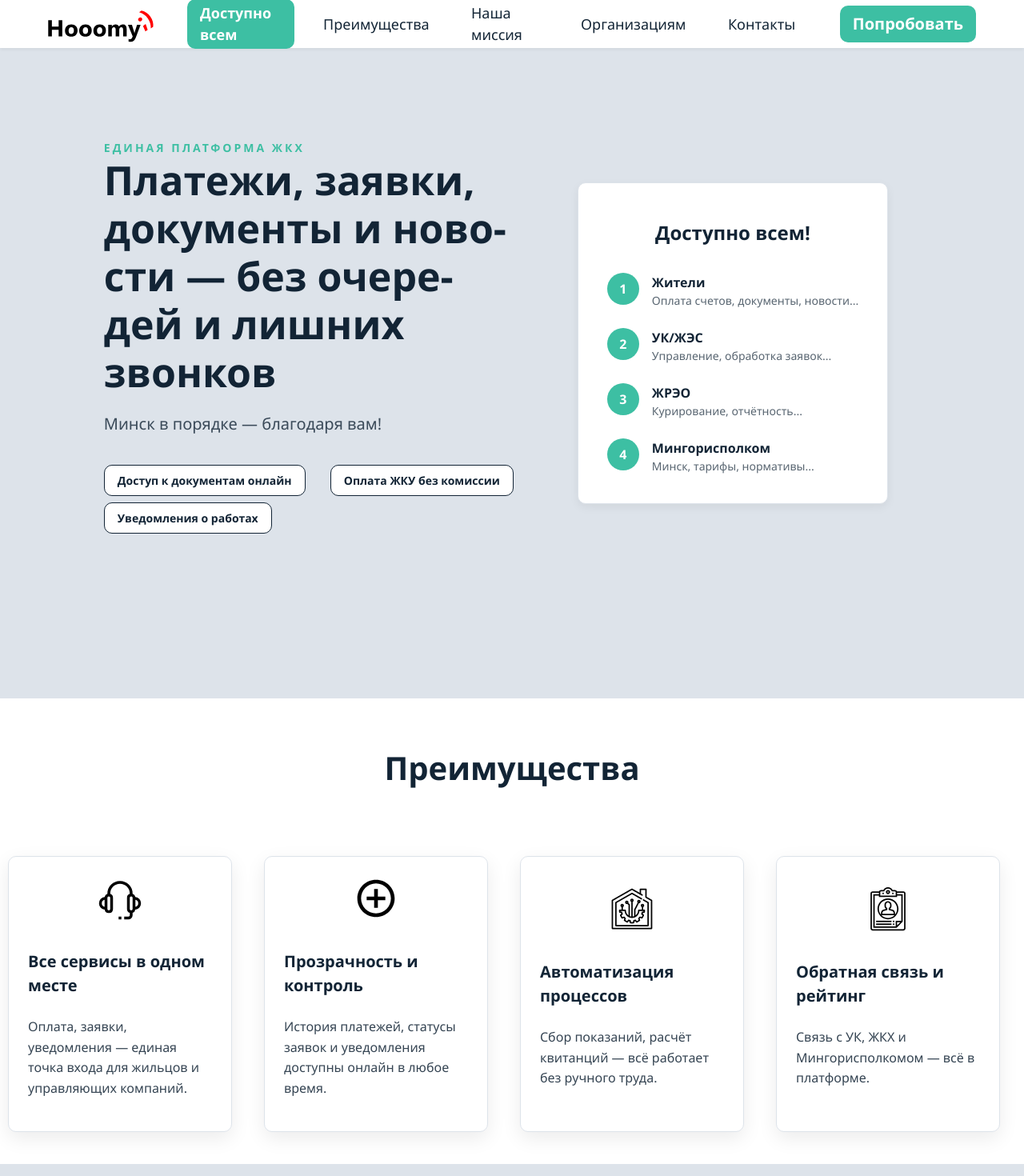
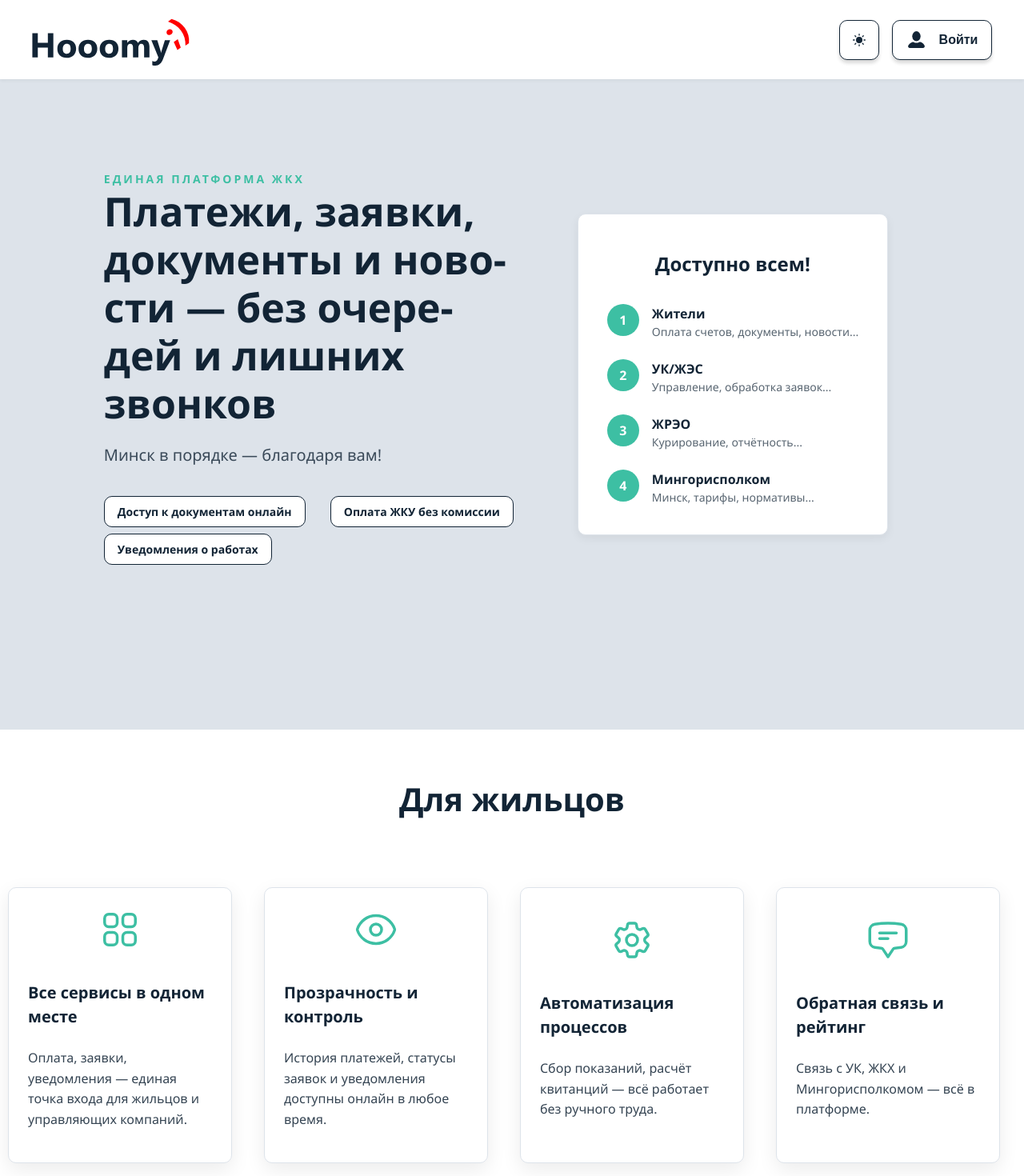
Before and after one commit to HooomyDev/Hooomy.Front, a React (Create React App) app: page / in a window 1280 px wide. Shown: the top 1470 px of the page at 80% size. Built offline with nearby package versions, Linux system fonts and the light colour scheme.

Commit message:
Black theme for landing

```diff
--- a/src/components/ContactForm/ContactForm.module.css
+++ b/src/components/ContactForm/ContactForm.module.css
@@ -11,6 +11,7 @@
   font-size: var(--font-size-xl);
   margin-top: var(--spacing-md);
   margin-bottom: var(--spacing-xxl);
+  background-color: var(--main-color);
 }
 
 .title {
--- a/src/components/ContactInfo/ContactInfo.module.css
+++ b/src/components/ContactInfo/ContactInfo.module.css
@@ -11,6 +11,7 @@
   transition: transform 0.5s ease;
   user-select: text;
   font-size: var(--font-size-lg);
+  background-color: var(--main-color);
 }
 
 .container:hover {
--- a/src/components/Contacts/Contacts.module.css
+++ b/src/components/Contacts/Contacts.module.css
@@ -3,7 +3,6 @@
   display: flex;
   align-items: center;
   justify-content: center;
-  background-color: var(--main-color);
 }
 
 .container {
@@ -11,7 +10,6 @@
   flex-direction: column;
   justify-content: center;
   align-items: center;
-  background-color: var(--main-color);
   padding: var(--spacing-xl);
   line-height: 1.6;
   color: var(--font-color);
--- a/src/components/FeatureCard/FeatureCard.jsx
+++ b/src/components/FeatureCard/FeatureCard.jsx
@@ -4,7 +4,7 @@ import styles from "./FeatureCard.module.css";
 export default function FeatureCard({ icon, title, description }) {
   return (
     <div className={styles.card}>
-      <img src={icon} alt={title} className={styles.icon} />
+      <div className={styles.icon}>{icon}</div>
       <h3 className={styles.title}>{title}</h3>
       <p className={styles.description}>{description}</p>
     </div>
--- a/src/components/FeatureCard/FeatureCard.module.css
+++ b/src/components/FeatureCard/FeatureCard.module.css
@@ -3,7 +3,7 @@
   flex-direction: column;
   justify-content: center;
   align-items: center;
-  background-color: white;
+  background-color: var(--main-color);
   border-radius: var(--border-radius);
   padding: var(--spacing-xl);
   box-shadow: 0 8px 24px rgba(0, 0, 0, 0.08);
@@ -23,6 +23,7 @@
   width: 56px;
   height: 56px;
   margin-bottom: var(--spacing-md);
+  color: var(--element-color);
 }
 
 .title {
--- a/src/components/Features/Features.jsx
+++ b/src/components/Features/Features.jsx
@@ -7,7 +7,7 @@ import { items } from "./items";
 export default function Features({ id }) {
   return (
     <section id={id} className={styles.wrapper}>
-      <h2 className={styles.heading}>Преимущества</h2>
+      <h2 className={styles.heading}>Для жильцов</h2>
       <FeaturesGrid>
         {items.map((item, index) => (
           <FeatureCard
--- a/src/components/Features/items.js
+++ b/src/components/Features/items.js
@@ -1,26 +1,28 @@
-import iconServices from "../../assets/service.svg"
-import iconTransparency from "../../assets/control.svg"
-import iconAutomation from "../../assets/automation.svg"
-import iconFeedback from "../../assets/feedback.svg"
+import {
+  Squares2X2Icon,
+  EyeIcon,
+  Cog6ToothIcon,
+  ChatBubbleBottomCenterTextIcon,
+} from "@heroicons/react/24/outline";
 
 export const items = [
   {
-      icon: iconServices,
+    icon: <Squares2X2Icon className="icon" />,
     title: "Все сервисы в одном месте",
     description: "Оплата, заявки, уведомления — единая точка входа для жильцов и управляющих компаний.",
   },
   {
-      icon: iconTransparency,
+    icon: <EyeIcon className="icon" />,
     title: "Прозрачность и контроль",
     description: "История платежей, статусы заявок и уведомления доступны онлайн в любое время.",
   },
   {
-      icon: iconAutomation,
+    icon: <Cog6ToothIcon className="icon" />,
     title: "Автоматизация процессов",
     description: "Сбор показаний, расчёт квитанций — всё работает без ручного труда.",
   },
   {
-      icon: iconFeedback,
+    icon: <ChatBubbleBottomCenterTextIcon className="icon" />,
     title: "Обратная связь и рейтинг",
     description: "Связь с УК, ЖКХ и Мингорисполкомом — всё в платформе.",
   },
--- a/src/components/ForOrganizations/ForOrganizations.module.css
+++ b/src/components/ForOrganizations/ForOrganizations.module.css
@@ -1,6 +1,5 @@
 .wrapper {
   padding: 0 0 50px 0;
-  background-color: var(--main-color);
   text-align: center;
   width: 100%;
 }
@@ -48,8 +47,8 @@
 
 .active {
   background: var(--element-color);
-  color: white;
-  border-color: var(--accent-color);
+  color: var(--font-color);
+  border-color: transparent;
 }
 
 .card {
@@ -79,7 +78,7 @@
 .icon {
   width: 100px;
   height: 100px;
-  color: var(--accent-color);
+  color: var(--element-color);
   margin-right: var(--spacing-lg);
 }
 
@@ -92,6 +91,7 @@
 
 .description {
   font-size: var(--font-size-xl);
+  color: var(--font-color);
   opacity: 0.85;
 }
 
@@ -99,6 +99,7 @@
   opacity: 0;
   transform: translateX(40px);
 }
+
 .slideEnterActive {
   opacity: 1;
   transform: translateX(0);
@@ -109,6 +110,7 @@
   opacity: 1;
   transform: translateX(0);
 }
+
 .slideExitActive {
   opacity: 0;
   transform: translateX(-40px);
--- a/src/components/LandingHeader/LandingHeader.jsx
+++ /dev/null
@@ -1,32 +0,0 @@
-import React from "react";
-import Navbar from "../Navbar/Navbar";
-import styles from "./LandingHeader.module.css";
-import logo from "../../assets/logo.svg";
-import { Link } from "react-router-dom";
-
-export default function LandingHeader() {
-  const scrollToTop = () => {
-    window.scrollTo({
-      top: 0,
-      behavior: "smooth",
-    });
-  };
-
-  return (
-    <header className={styles.header}>
-      <div
-        className={styles.logo}
-        onClick={scrollToTop}
-        style={{ cursor: "pointer" }}
-      >
-        <img src={logo} alt="logo" />
-      </div>
-
-      <Navbar />
-
-      <Link to="/register" className={styles.tryButton}>
-        Попробовать
-      </Link>
-    </header>
-  );
-}
--- a/src/components/LandingHeader/LandingHeader.module.css
+++ /dev/null
@@ -1,52 +0,0 @@
-.header {
-  position: sticky;
-  height: 60px;
-  top: 0;
-  background-color: var(--main-color);
-  display: flex;
-  justify-content: space-between;
-  align-items: center;
-  padding: var(--spacing-md) var(--spacing-xxl);
-  box-shadow: 0 2px 4px rgba(0, 0, 0, 0.05);
-  z-index: 1000;
-}
-
-  .logo {
-    display: flex;
-    align-items: center;
-    margin: var(--spacing-lg);
-  }
-
-  .logo img {
-    height: 45px;
-  }
-
-  .logo:hover {
-    transition:
-     background-color 0.1s ease,
-     transform 0.2s ease;
-    transform: scale(1.05);
-  }
-
-  .tryButton {
-    background-color: var(--element-color);
-    color: var(--main-color);
-    padding: 8px 16px;
-    border-radius: var(--border-radius);
-    text-decoration: none;
-    font-size: var(--font-size-base);
-    font-weight: 600;
-    transition: background-color 0.3s ease;
-    margin: var(--spacing-lg);
-    font-size: var(--font-size-xl);
-  }
-
-  .tryButton:hover {
-    background-color: var(--main-color);
-    border: 1px solid var(--font-color);
-    color: var(--font-color);
-    transition:
-     background-color 0.1s ease,
-     transform 0.2s ease;
-    transform: scale(1.05);
-  }
--- a/src/components/Navbar/navLinks.js
+++ b/src/components/Navbar/navLinks.js
@@ -6,8 +6,8 @@ export const navLinks = [
     { to: "/feedback", label: "Обратная связь", type: "route" },
 
     { to: "hero", label: "Доступно всем", type: "anchor" },
-    { to: "features", label: "Преимущества", type: "anchor" },
+    { to: "features", label: "Для жильцов", type: "anchor" },
+    { to: "orgs", label: "Организациям", type: "anchor" },
     { to: "mission", label: "Наша миссия", type: "anchor" },
-    { to: "orgs", label: "Организациям", type: "anchor" },
     { to: "contacts", label: "Контакты", type: "anchor" },
   ];
--- a/src/pages/LandingPage/LandingPage.jsx
+++ b/src/pages/LandingPage/LandingPage.jsx
@@ -1,5 +1,4 @@
 import React from "react";
-import LandingHeader from "../../components/LandingHeader/LandingHeader";
 import Footer from "../../components/Footer/Footer";
 import styles from "./LandingPage.module.css";
 import Hero from "../../components/Hero/Hero";
@@ -7,16 +6,17 @@ import Features from "../../components/Features/Features";
 import Mission from "../../components/Mission/Mission";
 import ForOrganizations from "../../components/ForOrganizations/ForOrganizations";
 import Contacts from "../../components/Contacts/Contacts";
+import Header from "../../components/Header/Header";
 
 export default function LandingPage() {
   return (
     <div className={styles.pageWrapper}>
-      <LandingHeader />
+      <Header />
       <div className={styles.pageContent}>
         <Hero id="hero" />
         <Features id="features" />
+        <ForOrganizations id="orgs" />
         <Mission id="mission" />
-        <ForOrganizations id="orgs" />
         <Contacts id="contacts" />
       </div>
       <Footer />
```
Lines whose indentation alone changed are shown as unchanged.
